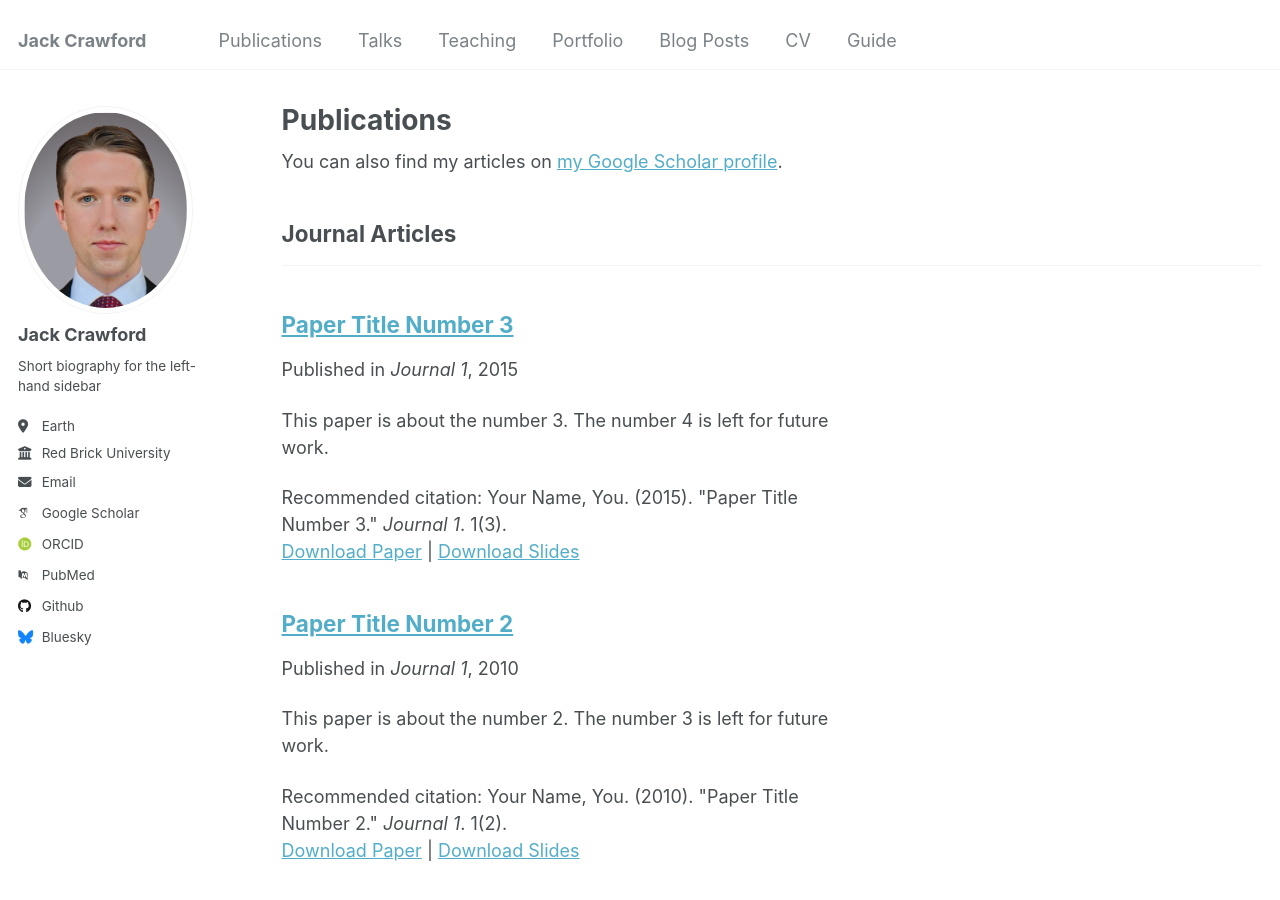
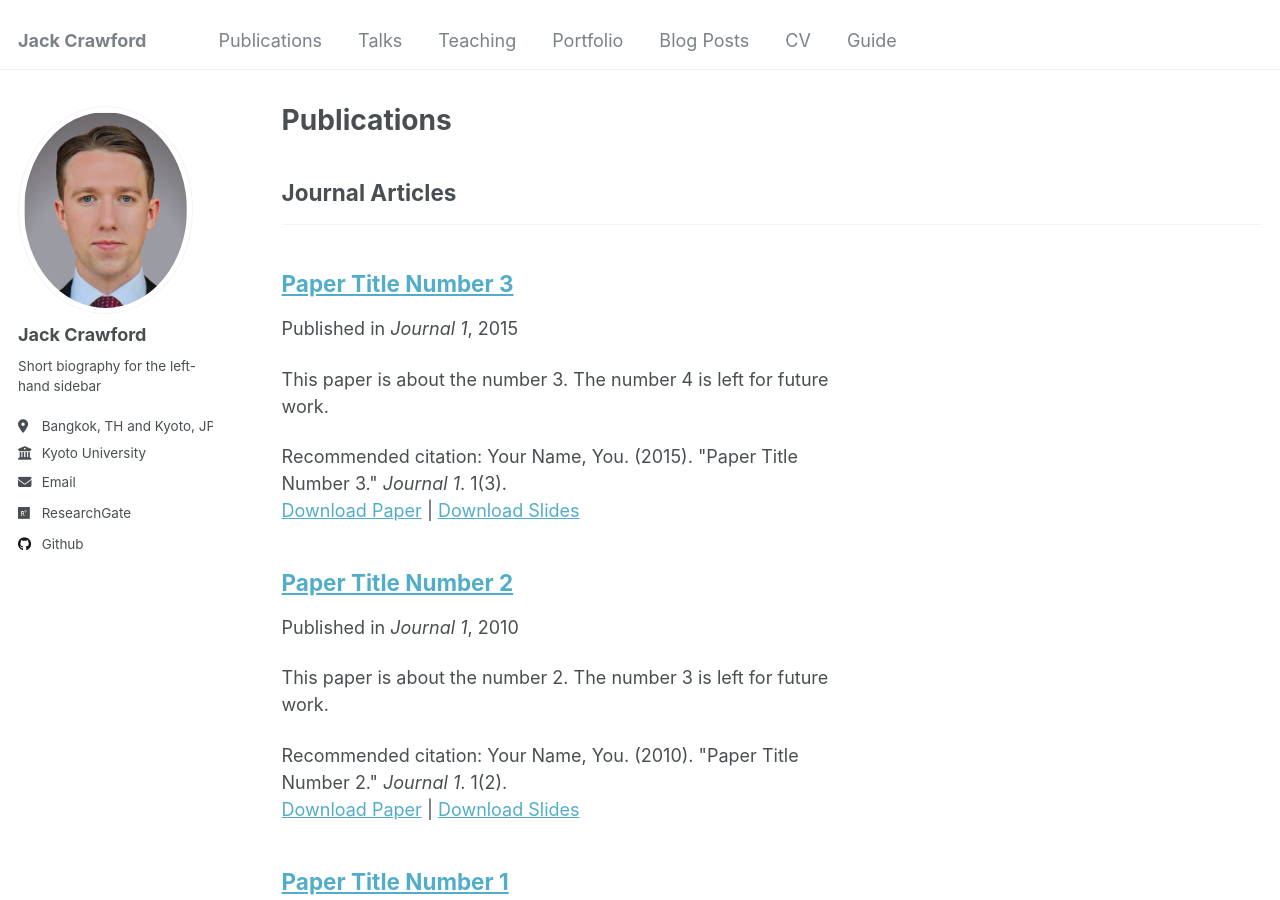
Before and after one commit to jackgcrawford/jackcrawford, a Jekyll site: the page built from _pages/publications.html, in a window 1280 px wide and 900 px high. Built offline with Jekyll 4.4.1, drawn with Linux system fonts in a browser that asks for light colours; some web fonts are replaced.

Commit message:
Update _config.yml

```diff
--- a/_config.yml
+++ b/_config.yml
@@ -25,19 +25,19 @@
   name             : "Jack Crawford"
   pronouns         : # example: "she/her"
   bio              : "Short biography for the left-hand sidebar"
-  location         : "Earth"
-  employer         : "Red Brick University"
+  location         : "Bangkok, TH and Kyoto, JP"
+  employer         : "Kyoto University"
   uri              : # URL
-  email            : "none@example.org"
+  email            : "jack.crawford.84h[@]st.kyoto-u.ac.jp"
 
   # Academic websites
-  arxiv            : # URL - Update with the correct link to your profile
-  googlescholar    : "https://scholar.google.com/citations?user=PS_CX0AAAAAJ"
+  arxiv            : # URL
+  googlescholar    : # URL
   impactstory      : # URL
-  orcid            : "http://orcid.org/yourorcidurl"
+  orcid            : # URL
   semantic         : # URL
-  pubmed           : "https://www.ncbi.nlm.nih.gov/pubmed/?term=john+snow"
-  researchgate     : # URL
+  pubmed           : # URL
+  researchgate     : "https://www.researchgate.net/profile/Jack-Crawford-10"
 
   # Repositories and software development
   bitbucket        : # Username - Update with your username on the site
@@ -48,7 +48,6 @@
   stackoverflow    : # User number or user number and name (i.e., use "1" or "1/jeff-atwood")
 
   # Social media
-  bluesky          : "bsky.app" # Replace this with you Bluesky username
   facebook         : # Username
   flickr           : # Username
   foursquare       : # Username
```
